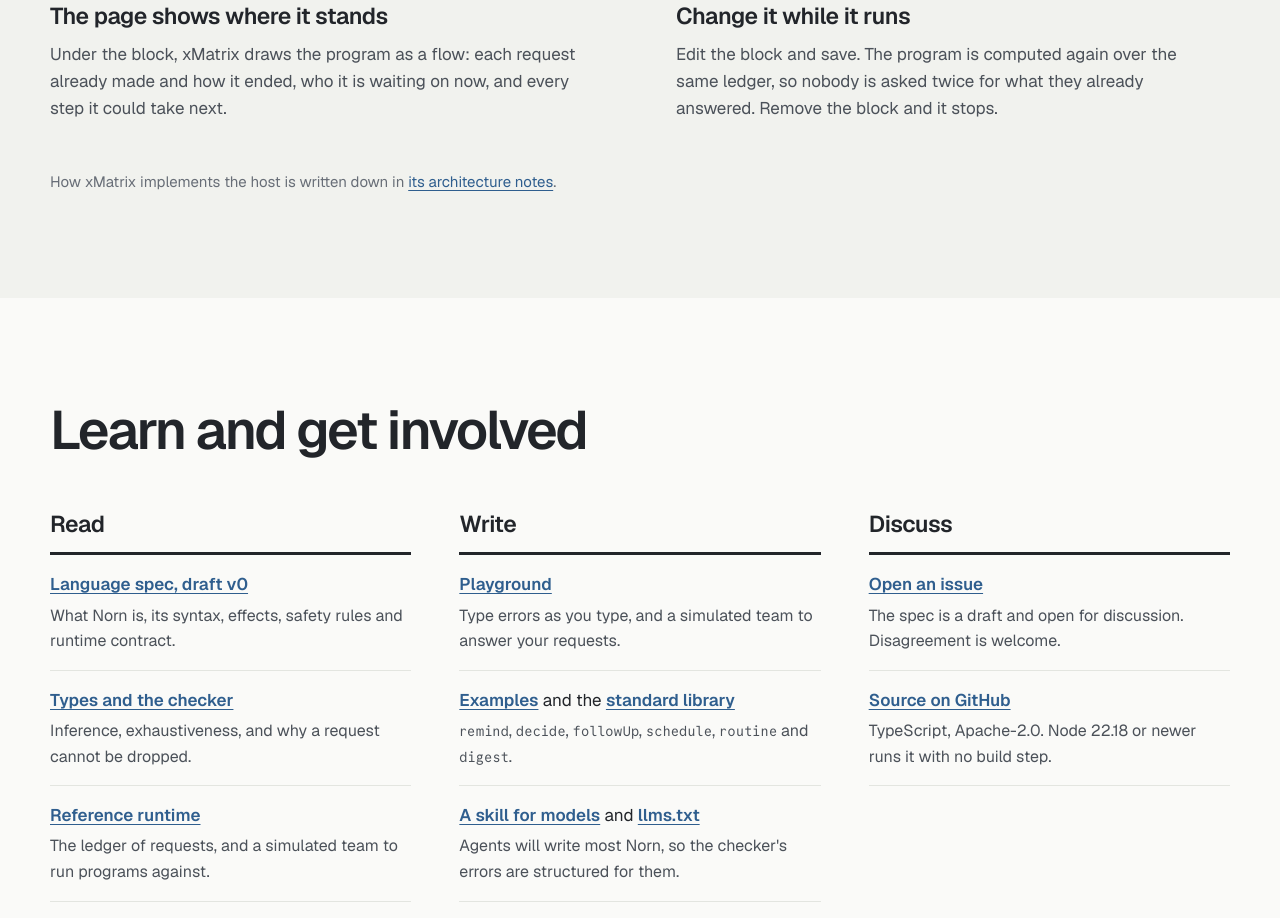
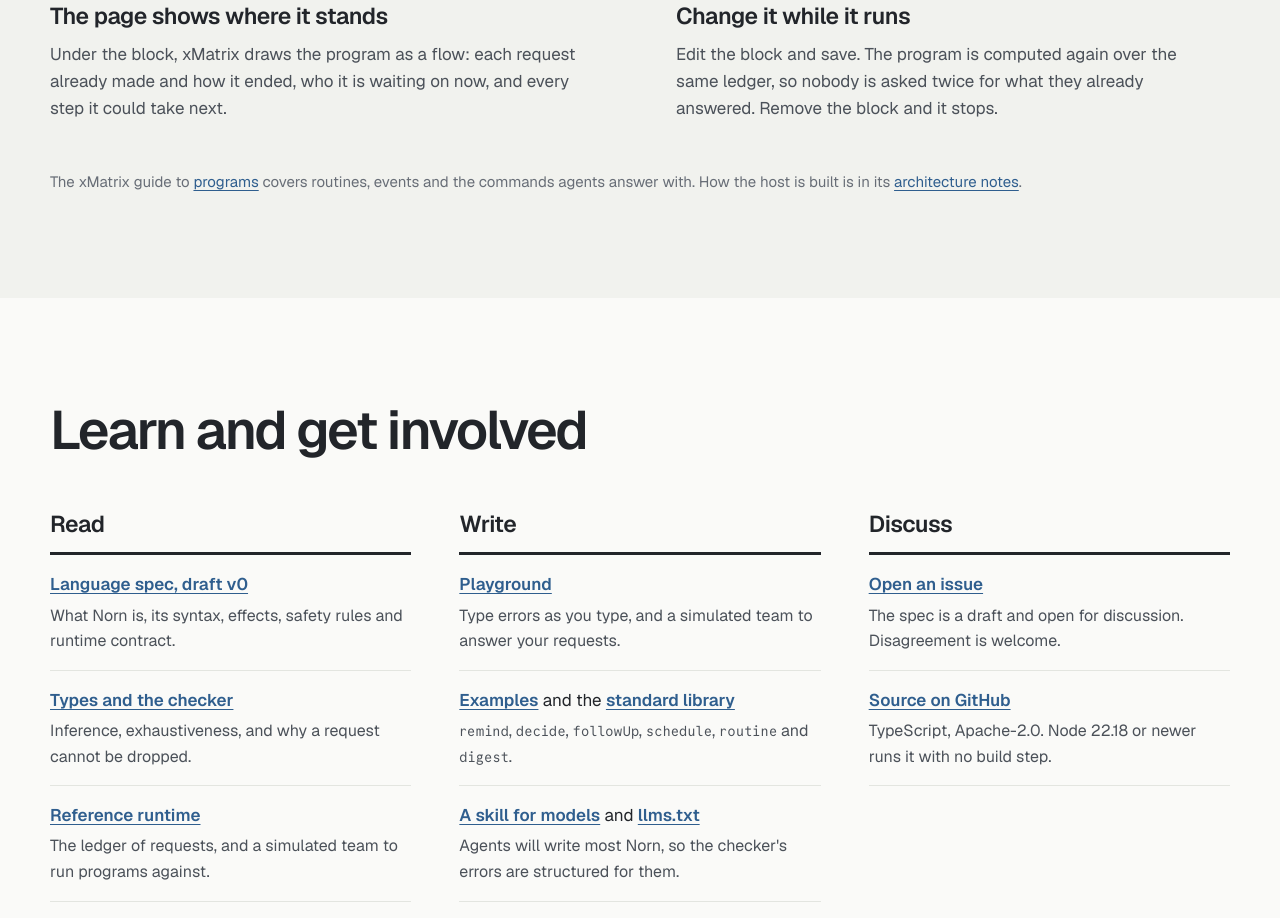
Before and after one commit to norn-lang/norn-lang.github.io, a plain HTML site: page index.html in a window 1280 px wide. Shown: the part 6115-7033 px from the top of the page. Drawn offline with Linux system fonts and the light colour scheme.

Commit message:
Link the xMatrix guide to programs (#10)
Co-authored-by: Claude Fable 5.2 <noreply@anthropic.com>

```diff
--- a/index.html
+++ b/index.html
@@ -284,7 +284,7 @@
             <p>Edit the block and save. The program is computed again over the same ledger, so nobody is asked twice for what they already answered. Remove the block and it stops.</p>
           </div>
         </div>
-        <p class="run-foot">How xMatrix implements the host is written down in <a href="https://github.com/LambdaLabsHQ/xmatrix/blob/main/docs/architecture/norn-host.md">its architecture notes</a>.</p>
+        <p class="run-foot">The xMatrix guide to <a href="https://github.com/LambdaLabsHQ/xmatrix/blob/main/docs/guide/programs.md">programs</a> covers routines, events and the commands agents answer with. How the host is built is in its <a href="https://github.com/LambdaLabsHQ/xmatrix/blob/main/docs/architecture/norn-host.md">architecture notes</a>.</p>
       </div>
     </section>
 
```
Also changed, not shown: src/index.html (+1 -1 lines).
